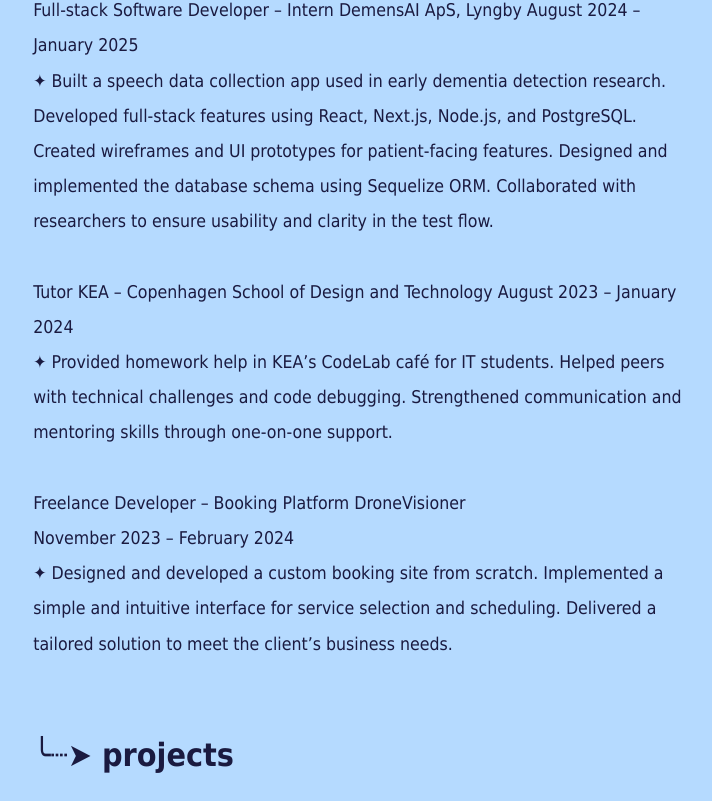
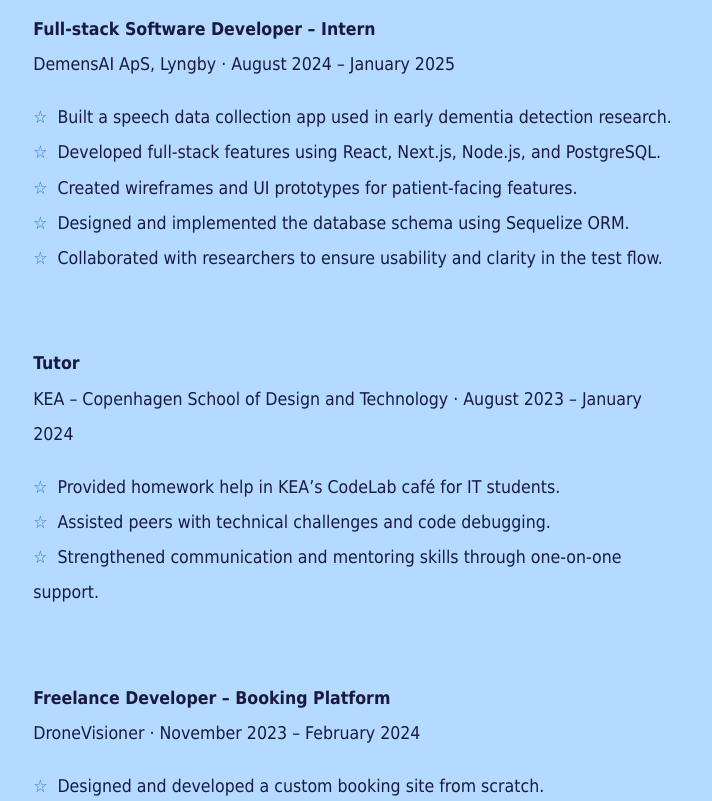
Before and after one commit to freyafuglo/freyas-portfolio, a Next.js app: page / in a window 1280 px wide. Shown: the part 1299-2100 px from the top of the page, without its empty margins (165-877 px from the left). Built offline with nearby package versions, Linux system fonts and the light colour scheme.

Commit message:
stars to experience

```diff
--- a/components/Portfolio.js
+++ b/components/Portfolio.js
@@ -61,6 +61,8 @@ export default function Portfolio() {
         <span>Say Hi!</span>
       </a>
 
+      <br></br>
+
       <div className="sections">
         <div id="about-me">
           <br />
@@ -82,7 +84,7 @@ export default function Portfolio() {
                   Copenhagen School of Design and Technology
                 </a>
                 . I have been building full-stack applications using
-                technologies like React, Next.js, Node.js, and PostgreSQL.
+                technologies like: React, Next.js, Node.js, and PostgreSQL.
                 <br />
                 <br />
                 In my free time, I love exploring UI designs, attending tech
@@ -108,25 +110,72 @@ export default function Portfolio() {
           <br></br>
           <h1 className="section-title">╰┈➤ experience</h1>
           <p>
-            Full-stack Software Developer – Intern DemensAI ApS, Lyngby August
-            2024 – January 2025 <br></br>✦ Built a speech data collection app
-            used in early dementia detection research. Developed full-stack
-            features using React, Next.js, Node.js, and PostgreSQL. Created
-            wireframes and UI prototypes for patient-facing features. Designed
-            and implemented the database schema using Sequelize ORM.
-            Collaborated with researchers to ensure usability and clarity in the
-            test flow.
-            <br></br>
-            <br></br>Tutor KEA – Copenhagen School of Design and Technology
-            August 2023 – January 2024 <br></br>✦ Provided homework help in
-            KEA’s CodeLab café for IT students. Helped peers with technical
-            challenges and code debugging. Strengthened communication and
-            mentoring skills through one-on-one support. <br></br>
-            <br></br>Freelance Developer – Booking Platform DroneVisioner
-            <br></br> November 2023 – February 2024 <br></br>✦ Designed and developed a custom booking
-            site from scratch. Implemented a simple and intuitive interface for
-            service selection and scheduling. Delivered a tailored solution to
-            meet the client’s business needs.
+          <p>
+            <strong>Full-stack Software Developer – Intern</strong>
+            <br />
+            DemensAI ApS, Lyngby · August 2024 – January 2025
+          </p>
+          <ul className="experience-list">
+            <li>
+              Built a speech data collection app used in early dementia
+              detection research.
+            </li>
+            <li>
+              Developed full-stack features using React, Next.js, Node.js, and
+              PostgreSQL.
+            </li>
+            <li>
+              Created wireframes and UI prototypes for patient-facing features.
+            </li>
+            <li>
+              Designed and implemented the database schema using Sequelize ORM.
+            </li>
+            <li>
+              Collaborated with researchers to ensure usability and clarity in
+              the test flow.
+            </li>
+          </ul>
+
+          <br />
+
+          <p>
+            <strong>Tutor</strong>
+            <br />
+            KEA – Copenhagen School of Design and Technology · August 2023 –
+            January 2024
+          </p>
+          <ul className="experience-list">
+            <li>
+              Provided homework help in KEA’s CodeLab café for IT students.
+            </li>
+            <li>
+              Assisted peers with technical challenges and code debugging.
+            </li>
+            <li>
+              Strengthened communication and mentoring skills through one-on-one
+              support.
+            </li>
+          </ul>
+
+
+
+          <br />
+
+          <p>
+            <strong>Freelance Developer – Booking Platform</strong>
+            <br />
+            DroneVisioner · November 2023 – February 2024
+          </p>
+          <ul className="experience-list">
+            <li>Designed and developed a custom booking site from scratch.</li>
+            <li>
+              Implemented a simple and intuitive interface for service selection
+              and scheduling.
+            </li>
+            <li>
+              Delivered a tailored solution to meet the client’s business needs.
+            </li>
+          </ul>
           </p>
         </div>
 
@@ -135,9 +184,7 @@ export default function Portfolio() {
           <br></br>
           <br></br>
           <h1 className="section-title">╰┈➤ projects</h1>
-          <p>
-            This section is under construction.
-          </p>
+          <p>This section is under construction.</p>
         </div>
       </div>
     </div>
--- a/styles/globals.css
+++ b/styles/globals.css
@@ -267,3 +267,15 @@ body {
 .me:hover {
   filter: grayscale(0%);
 }
+
+
+.experience-list {
+  list-style: none;
+  padding-left: 0;
+}
+
+.experience-list li::before {
+  content: '☆'; /* Or ▸, ➤, etc. */
+  margin-right: 10px;
+  color: rgb(27, 118, 209);
+}
```
